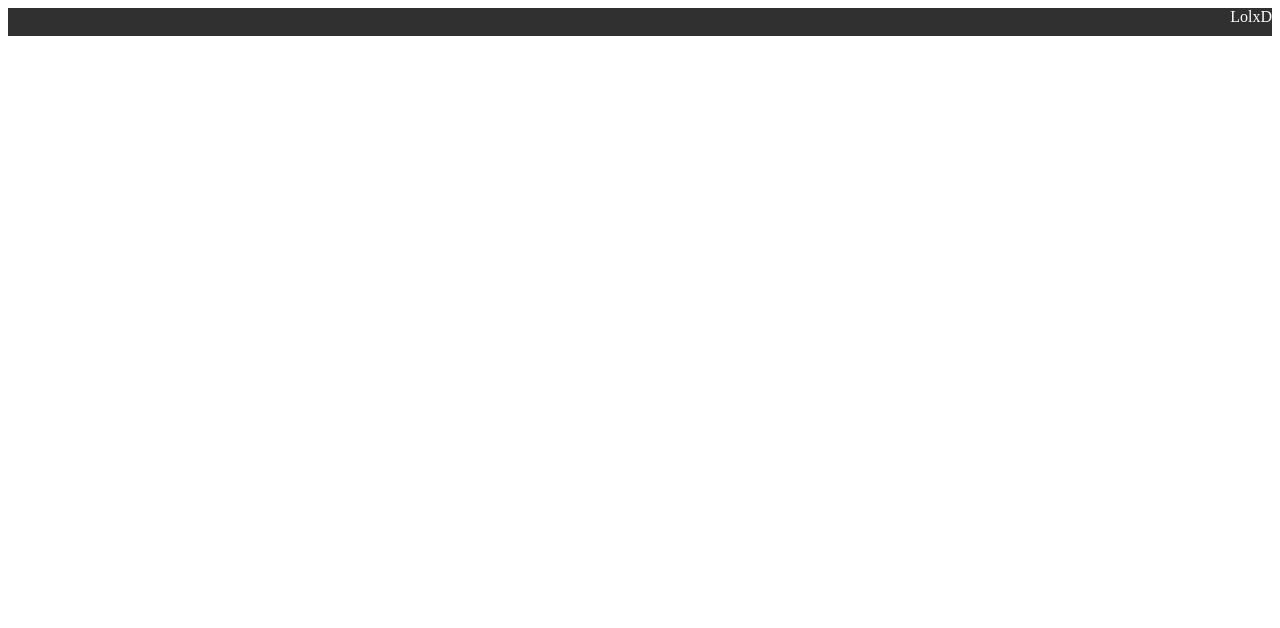
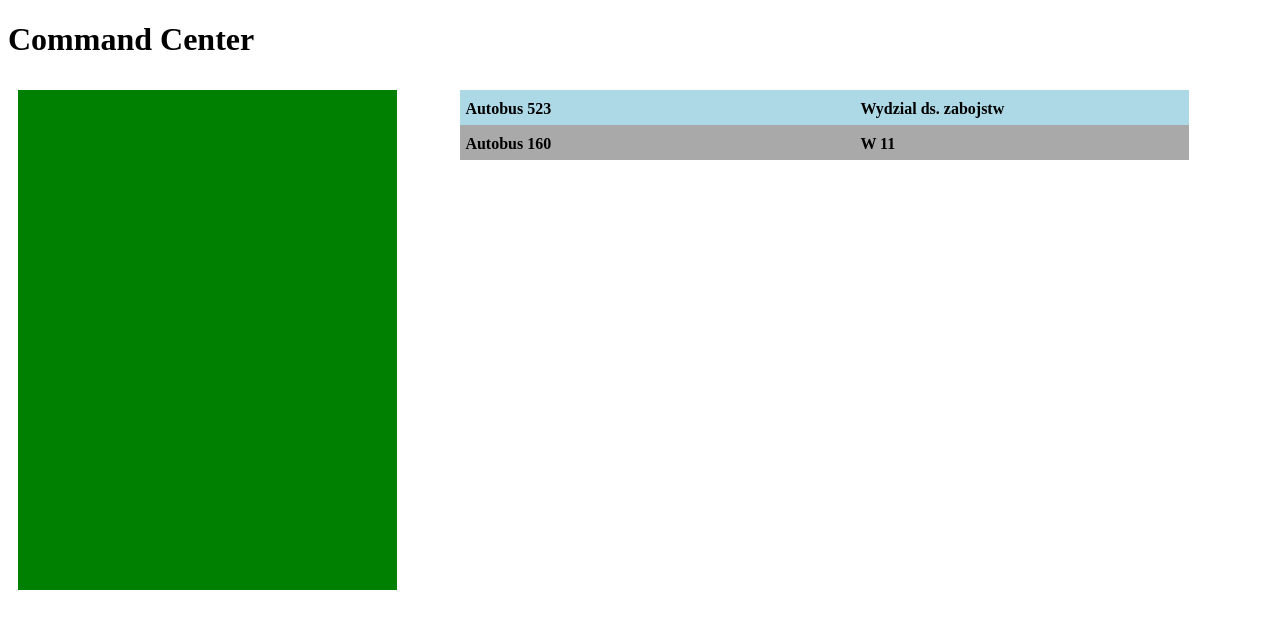
Before and after one commit to OskiKovski/WSDBusEnforcer, a React (Create React App) app in the folder center-app/: page / in a window 1280 px wide. Shown: the top 628 px of the page. Built offline with nearby package versions, Linux system fonts and the light colour scheme; the HTML template or start-up script is replaced by a standard one.

Commit message:
improvements of command center

```diff
--- a/center-app/src/App.js
+++ b/center-app/src/App.js
@@ -5,7 +5,10 @@ import MainView from "./component/mainview/MainView";
 class App extends Component {
     render() {
         return(
-            <MainView/>
+            <div>
+                <h1>Command Center</h1>
+                <MainView/>
+            </div>
         );
     }
 }
--- /dev/null
+++ b/center-app/src/component/citymap/CityMap.js
@@ -0,0 +1,14 @@
+import React, {Component} from 'react';
+
+class CityMap extends Component {
+
+    render() {
+        return (
+            <div width="100px" className="map">
+
+            </div>
+        )
+    }
+}
+
+export default CityMap;
--- /dev/null
+++ b/center-app/src/component/list/BookListPosition.js
@@ -0,0 +1,40 @@
+import React, {Component} from 'react';
+
+
+class BookListPosition extends Component {
+
+    constructor(){
+        super();
+        this.state = {
+            response: []
+        };
+    }
+
+    determineStyle = () => {
+        return this.props.index % 2 ? 'book-list-pos1' : 'book-list-pos2';
+    };
+
+    entry = () => {
+        return (
+            <div>
+                <div className="book-list-pos-section1">
+                    <div>
+                        <div>
+                            <b>{this.props.name}</b>
+                        </div>
+                    </div>
+                </div>
+            </div>
+        )
+    };
+
+    render() {
+        return (
+            <div className={this.determineStyle()}>
+                {this.entry()}
+            </div>
+        );
+    }
+}
+
+export default BookListPosition;
--- /dev/null
+++ b/center-app/src/component/list/BookListView.js
@@ -0,0 +1,35 @@
+import React, {Component} from 'react';
+import BookListPosition from "./BookListPosition";
+
+class BookListView extends Component {
+
+    constructor(){
+        super();
+    }
+
+    render() {
+        const type = this.props.type;
+
+        if(type === 'BUS'){
+            return (
+                <div className="list-view">
+                    <BookListPosition key={0} name={'Autobus 523'} index={0}/>
+                    <BookListPosition key={1} name={'Autobus 160'} index={1}/>
+                </div>
+            );
+        }
+        else if(type === 'POLICE'){
+            return (
+                <div className="list-view">
+                    <BookListPosition key={0} name={'Wydzial ds. zabojstw'} index={0}/>
+                    <BookListPosition key={1} name={'W 11'} index={1}/>
+                </div>
+            );
+        }
+        else {
+            return <div />
+        }
+    }
+}
+
+export default BookListView;
--- a/center-app/src/component/mainview/MainView.js
+++ b/center-app/src/component/mainview/MainView.js
@@ -1,25 +1,32 @@
 import React, {Component} from 'react';
+import CityMap from "./../citymap/CityMap";
+import BookListView from "../list/BookListView";
 
 class MainView extends Component {
 
     constructor(){
         super();
-        this.state = {
-            searchValue: ''
-        };
     }
-
-    updateSearchInput = (evt) => {
-        this.setState({
-            searchValue: evt.target.value
-        });
-    };
 
     render() {
         return (
-            <div className="header">
-                LolxD
-            </div>
+            <section className="side-by-side-container">
+                <div className="map-section">
+                    <CityMap/>
+                </div>
+                <div className="list-container-section">
+                    <section className="lists-container">
+                        <div className="left-list-section">
+                            <BookListView type={'BUS'}/>
+                        </div>
+                        <div className="right-list-section">
+                            <BookListView type={'POLICE'}/>
+                        </div>
+                    </section>
+                </div>
+            </section>
+
+
         )
     }
 }
--- a/center-app/src/index.css
+++ b/center-app/src/index.css
@@ -1,72 +1,57 @@
-.header {
-    text-align: right;
-    background-color: #303030;
-    padding-bottom: 10px;
-    color: white;
+.map {
+    width: 100%;
+    height: 100%;
+    background-color: green;
 }
 
-.header-title {
-    text-align: center;
-    padding: 5px;
+.side-by-side-container {
+    width: 100%;
+    height: 100%;
+    margin: auto;
+    padding: 10px;
+}
+.map-section {
+    width: 30%;
+    height: 500px;
+    float: left;
+}
+.list-container-section {
+    margin-left: 35%;
+    height: 500px;
 }
 
-.menu {
-    background-color: lightgray;
-    color: white;
+.lists-container {
+    width: 100%;
+    height: 100%;
+    margin: auto;
 }
 
-.display {
+.left-list-section {
+    height: 500px;
+    float: left;
+}
+.right-list-section {
+    margin-left: 40%;
+    height: 500px;
+}
+
+.list-view {
     background-color: darkgray;
     color: black;
+    width: 400px;
+    min-width: 400px;
 }
 
 .book-list-pos1 {
     background-color: darkgray;
     color: black;
-    height: 75px;
-    padding: 10px 5px;
+    height: 15px;
+    padding: 10px 5px ;
 }
 
 .book-list-pos2 {
     background-color: lightblue;
     color: black;
-    height: 75px;
+    height: 15px;
     padding: 10px 5px;
 }
-
-.placeholder {
-    padding-right: 5px;
-}
-
-.custom-link-wrapper {
-    background-image: linear-gradient(#66ff99, #00cc00);
-    padding: 5px;
-}
-
-.custom-link {
-    color: black;
-    text-decoration: none;
-    font-size: large;
-    padding: 5px;
-    font-family: Verdana, "Times New Roman", Times, serif;
-}
-
-.book-list-pos-section1 {
-    width: 80%;
-    float: left;
-    display: flex;
-    align-items: center;
-}
-
-.book-list-pos-section2 {
-    width: 20%;
-    height: 75px;
-    display: flex;
-    align-items: center;
-    justify-content: right;
-}
-
-
-.test {
-    min-height: 800px;
-}
```
